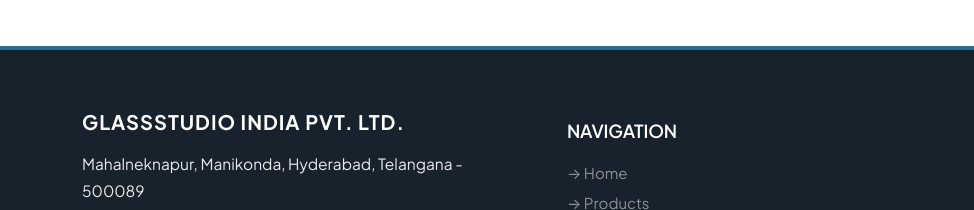
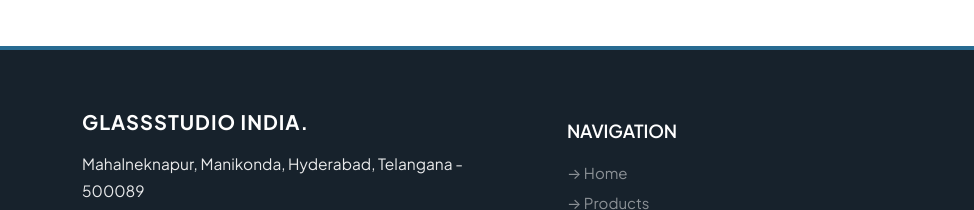
Before and after one commit to glassstudiowork-hub/Glass_Studio, a plain HTML site: page about.html in a window 1280 px wide. Shown: the part 2302-2512 px from the top of the page, 0-974 px from the left. Drawn offline with nearby package versions, Linux system fonts and the light colour scheme; a web font is replaced by a local one.

Commit message:
addvedercatelouge

```diff
--- a/about.html
+++ b/about.html
@@ -223,7 +223,7 @@
       <div class="container">
         <div class="row g-5 align-items-center">
           <div class="col-lg-5 col-md-6 section1">
-            <h3 class="text-white fw-700 fs-20px mb-3">GLASSSTUDIO INDIA PVT. LTD.</h3>
+            <h3 class="text-white fw-700 fs-20px mb-3">GLASSSTUDIO INDIA.</h3>
             <p class="mb-2">Mahalneknapur, Manikonda, Hyderabad, Telangana - 500089</p>
             <p class="mb-2"><a href="mailto:glassstudiowork@gmail.com" class="text-white text-decoration-none me-3"><i class="bi bi-envelope-open me-2"></i>glassstudiowork@gmail.com</a> | <span><i class="bi bi-telephone me-1"></i>+91 92664 72817</span></p>
             <div class="d-flex align-items-center gap-2 mt-3">
```
Also changed, not shown: contact.html (+1 -1 lines), index.html (+1 -1 lines), products.html (+1 -1 lines), sitemap.html (+1 -1 lines).
